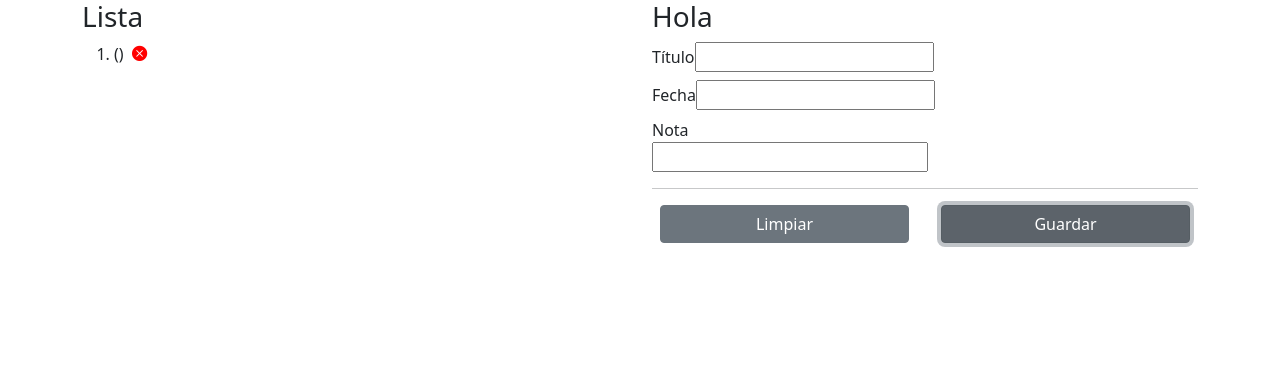
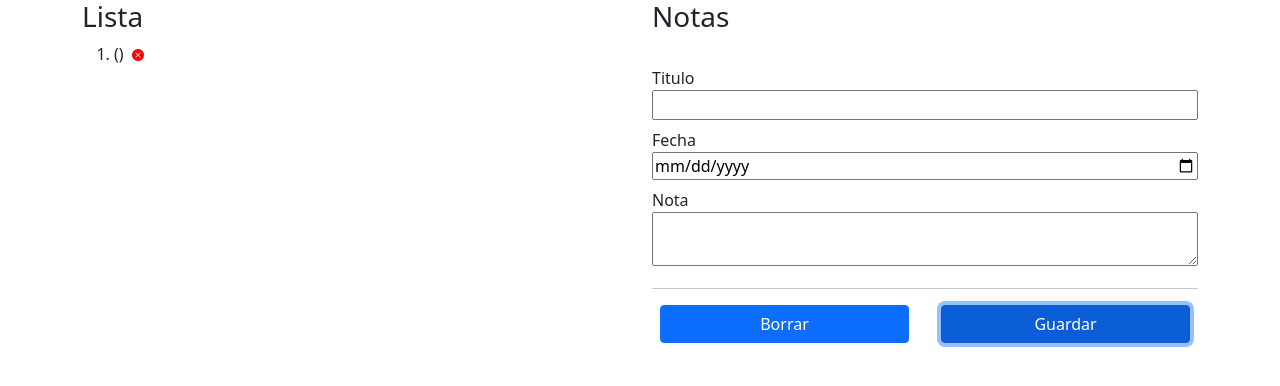
Before and after one commit to JDanielPP/notas, a React (Create React App) app: page / in a window 1280 px wide. Both pictures are taken after a click on the button "Guardar". Shown: the top 386 px of the page. Built offline with nearby package versions, Linux system fonts and the light colour scheme.

Commit message:
se agrego la linea para poder borrar las notas

```diff
--- a/src/App.jsx
+++ b/src/App.jsx
@@ -1,112 +1,116 @@
 import { useState } from "react";
 
 function App() {
-  //Hooks
+  //todo: presentar el concepto de "state"
+
+  //hooks
  const [inputState, setInputState] = useState({
-    titulo: "",
-    fecha: "",
-    nota: "",
-  });
+   titulo:"",
+   fecha:"",
+   nota:"",
+ });//valor inicial del state
+
+ const inicialState = JSON.parse(localStorage.getItem ("notas")) || [];
+ const [notas, setNotas] = useState(inicialState);
 
   const handleInputChange = (event) => {
+    //console.log(event.target.);
     setInputState({
       ...inputState,
       [event.target.name]: event.target.value,
     });
-
   };
-
-  const handleResetClick = () =>{
+  const handleClickBorrar= () => {
     setInputState({
       ...inputState,
     titulo: "",
     fecha: "",
-      nota: "",
-    });
+    nota: "" });
 
-  }
+};
 
-  let arregloNotas = JSON.parse(localStorage.getItem("notas")) || []
+const handleClickGuardar = () => {
+  setNotas([...notas, inputState]);
+  localStorage.setItem("notas", JSON.stringify(notas));
+  handleClickBorrar();
+  };
 
-  const handleClickGuardar =() =>{
-    arregloNotas.push(inputState)
+  const handleBorrarNota = (index) => {
+    const nuevoArreglo = [];
 
-    localStorage.setItem("notas", JSON.stringify(arregloNotas));
-    handleResetClick();
-  }
-
-  const handleBorrarNota = (index) =>{
-    const nuevoArreglo = []
-    arregloNotas.forEach((nota, i )=> {
-      if (index !==i){
+    notas.forEach((nota,i) => {
+      if (index !== i) {
         nuevoArreglo.push(nota);
       }
     });
-    localStorage.setItem("notas",JSON.stringify(nuevoArreglo));
-  }
+
+    localStorage.setItem("notas", JSON.stringify(nuevoArreglo));
+    setNotas([...nuevoArreglo]);
+  };
 
    return (
     <div className="App container">
       <div className="row">
         <div className="col">
           <h3>Lista</h3>
-          {
-            arregloNotas.length===0 ?
-            "Al momento no tienes notas guardadas. Puedes crear una en el formulario contiguo":
+          {notas.length === 0 ? (
+            "Al momento no tienes notas guardadas. Puedes crear una en el formulario"
+           ) : (
+              <ol>
+                {notas.map((item, index) => {
+                  return(
+                    <li key ={index}>
+                      {item.titulo} ({item.fecha}) {item.nota}&nbsp;
 
-            <ol>
-              {arregloNotas.map((item, index) => {
-                return(
-                  <li>
-                    { item.titulo }({item.fecha}) &nbsp;
                       <i className="bi-x-circle-fill"
-                    onClick={() => handleBorrarNota(index)}
-                    style ={{color: "red", fontSize: "0.95rem", cursor: "pointer" }}></i>
+                      onClick={() => handleBorrarNota (index)}
+                      style={{
+                      color:"red",
+                      fontSize:"0.75rem",
+                      cursor:"pointer",}}></i>
                     </li>
-
+                  )
+                })}
+              </ol>
             )
            }
-            )}
-            </ol>
-          }
         </div>
-
         <div className="col">
-        <h3>Hola</h3>
-        <label className="mb-2">
-          Título
+         <h3>Notas</h3><br></br>
+         <label className="mb-2"  style={{width: "100%"}}>
+          Titulo
          <input
-            id = "titulo"
-            name = "titulo"
-            type = "text"
-            onChange = {handleInputChange}
-            value = {inputState.titulo}
-        /></label>
-
-        <br></br>
-        <label className="mb-2">
+           id="titulo"
+           name="titulo"
+           type="text "
+           onChange={handleInputChange}
+           value={inputState.titulo}
+           style={{width: "100%"}}
+           />
+           </label>
+           <br/>
+           <label className="mb-2" style={{width: "100%"}}>
             Fecha
             <input
-            id = "fecha"
-            name = "fecha"
-            type = "text"
-            onChange = {handleInputChange}
-            value = {inputState.fecha}
-        /></label>
-
-        <br></br>
-        <label htmlfor = "nota">
+            id="fecha"
+            name="fecha"
+            type="date"
+            onChange={handleInputChange}
+            value={inputState.fecha}
+            style={{width: "100%"}}
+            />
+            </label>
+            <br/>
+            <label className="bm-2" style={{width: "100%"}}>
              Nota
-          <input
-            id = "nota"
-            name = "nota"
-            type = "text"
-            onChange = {handleInputChange}
-            value = {inputState.nota}
-            style = {{width: "100%"}}
-
-        /></label>
-
+             <textarea
+             id="nota"
+             name="nota"
+             onChange={handleInputChange}
+             value={inputState.nota}
+             style={{width: "100%"}}
+             />
+            </label>
             <hr></hr>
       <div className="ms-2 me-2 mt-2 row">
 
@@ -114,10 +118,10 @@ function App() {
         <span className="row me-1">
           <button
             type="button"
-            className="btn btn-secondary"
-            onClick={handleResetClick}
+            className="btn btn-primary"
+            onClick={handleClickBorrar}
           >
-            Limpiar
+            Borrar
           </button>
           </span>
         </div>
@@ -127,7 +131,7 @@ function App() {
 
           <button
             type="button"
-            className="btn btn-secondary"
+            className="btn btn-primary"
             onClick={handleClickGuardar}>
             Guardar
           </button>
--- a/src/index.js
+++ b/src/index.js
@@ -2,7 +2,5 @@ import React from 'react';
 import ReactDOM from 'react-dom';
 import App from './App';
 
-ReactDOM.render(
-    <App />,
-  document.getElementById('root')
-);
+
+ReactDOM.render(<App/>, document.getElementById("root"));
```
Lines whose indentation alone changed are shown as unchanged.
